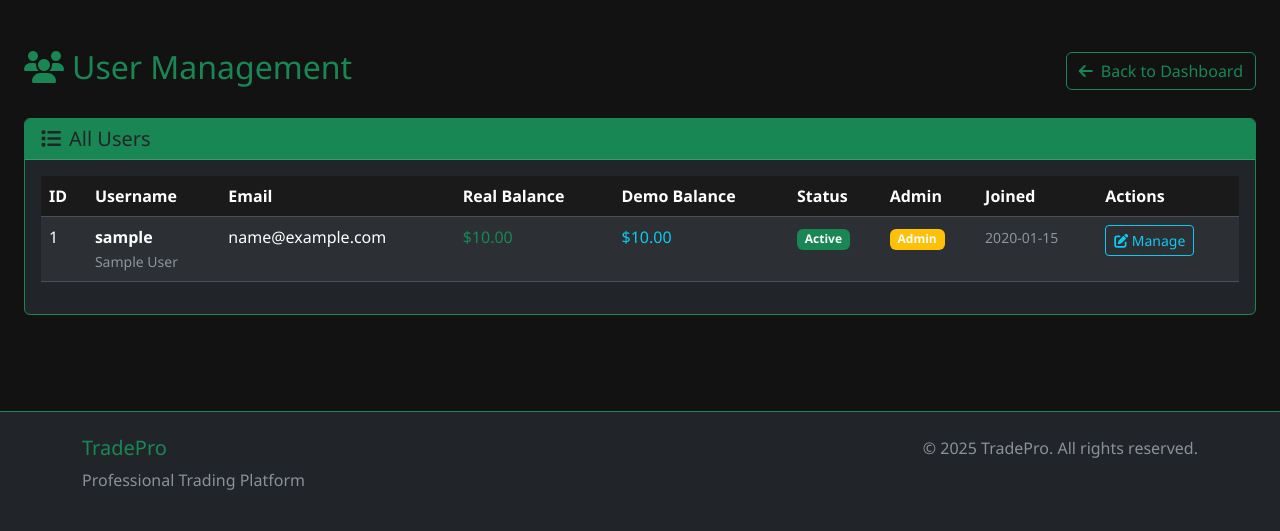
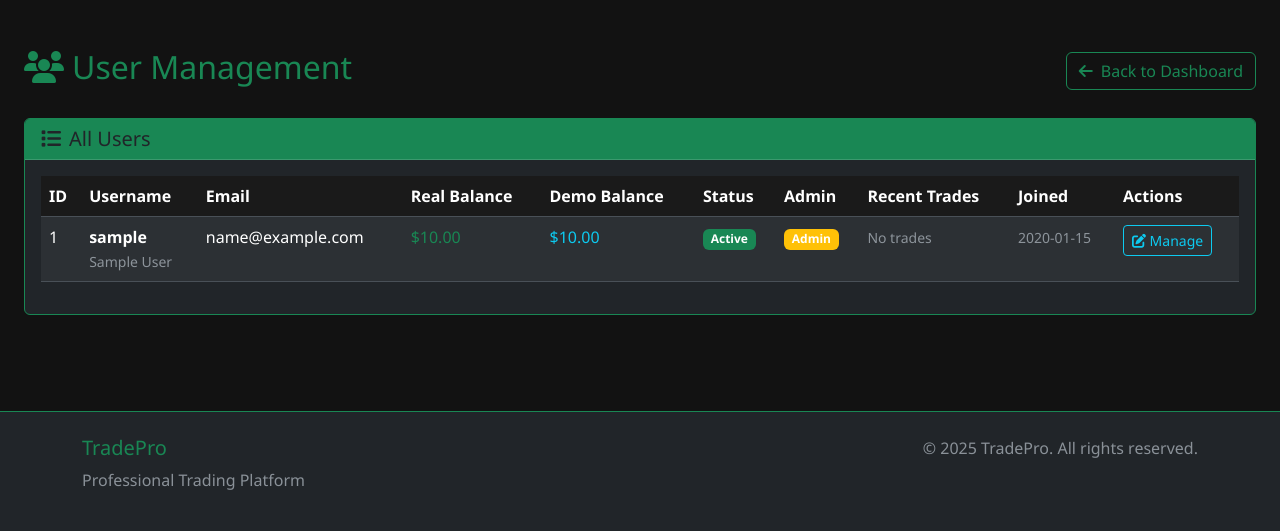
Before and after one commit to amanu477/trade-horizon, a Flask app: page /admin/users in a window 1280 px wide. Shown: the part 57-588 px from the top of the page. Run offline with Flask 3, Linux system fonts and the light colour scheme; a user stored in the database is signed in; tables that the repository leaves empty hold one stand-in row (values such as "Sample post"); some libraries are stand-ins or nearby versions.

Commit message:
Show user's recent trading outcomes in the admin user management interface
Display user's recent trade history (WIN/LOSE, asset, amount) on the admin user management page by querying the Trade model.

Replit-Commit-Author: Agent
Replit-Commit-Session-Id: da8c5147-bee3-4d5d-a5cd-ade0cfd7f229
Replit-Commit-Screenshot-Url: https://storage.googleapis.com/screenshot-production-us-central1/fc00bf03-5057-4343-9f19-c7f19a483e52/92a28fc2-28ff-418a-97e1-134800626a03.jpg

```diff
--- a/routes.py
+++ b/routes.py
@@ -1324,7 +1324,17 @@ def admin_users():
     users = User.query.paginate(
         page=page, per_page=20, error_out=False
     )
-    return render_template('admin/users.html', users=users)
+
+    # Get recent trades for each user
+    user_trades = {}
+    for user in users.items:
+        recent_trades = Trade.query.filter(
+            Trade.user_id == user.id,
+            Trade.status.in_(['won', 'lost'])
+        ).order_by(Trade.closed_at.desc()).limit(5).all()
+        user_trades[user.id] = recent_trades
+
+    return render_template('admin/users.html', users=users, user_trades=user_trades)
 
 @app.route('/admin/user/<int:user_id>', methods=['GET', 'POST'])
 @login_required
--- a/templates/admin/users.html
+++ b/templates/admin/users.html
@@ -31,6 +31,7 @@
                             <th>Demo Balance</th>
                             <th>Status</th>
                             <th>Admin</th>
+                            <th>Recent Trades</th>
                             <th>Joined</th>
                             <th>Actions</th>
                         </tr>
@@ -61,6 +62,27 @@
                                 <span class="badge bg-{{ 'warning' if user.is_admin else 'secondary' }}">
                                     {{ 'Admin' if user.is_admin else 'User' }}
                                 </span>
+                            </td>
+                            <td>
+                                <!-- Recent Trades Column -->
+                                {% set recent_trades = user_trades.get(user.id, []) %}
+                                {% if recent_trades %}
+                                    <div class="recent-trades">
+                                        {% for trade in recent_trades[:3] %}
+                                            <small class="d-block">
+                                                <span class="badge bg-{{ 'success' if trade.status == 'won' else 'danger' }} me-1" style="font-size: 0.7em;">
+                                                    {{ 'WIN' if trade.status == 'won' else 'LOSE' }}
+                                                </span>
+                                                {{ trade.asset }} ${{ "%.0f"|format(trade.amount) }}
+                                            </small>
+                                        {% endfor %}
+                                        {% if recent_trades|length > 3 %}
+                                            <small class="text-muted">+{{ recent_trades|length - 3 }} more</small>
+                                        {% endif %}
+                                    </div>
+                                {% else %}
+                                    <small class="text-muted">No trades</small>
+                                {% endif %}
                             </td>
                             <td>
                                 <small class="text-muted">{{ user.created_at.strftime('%Y-%m-%d') }}</small>
```
Also changed, not shown: replit.md (+1 -0 lines).
